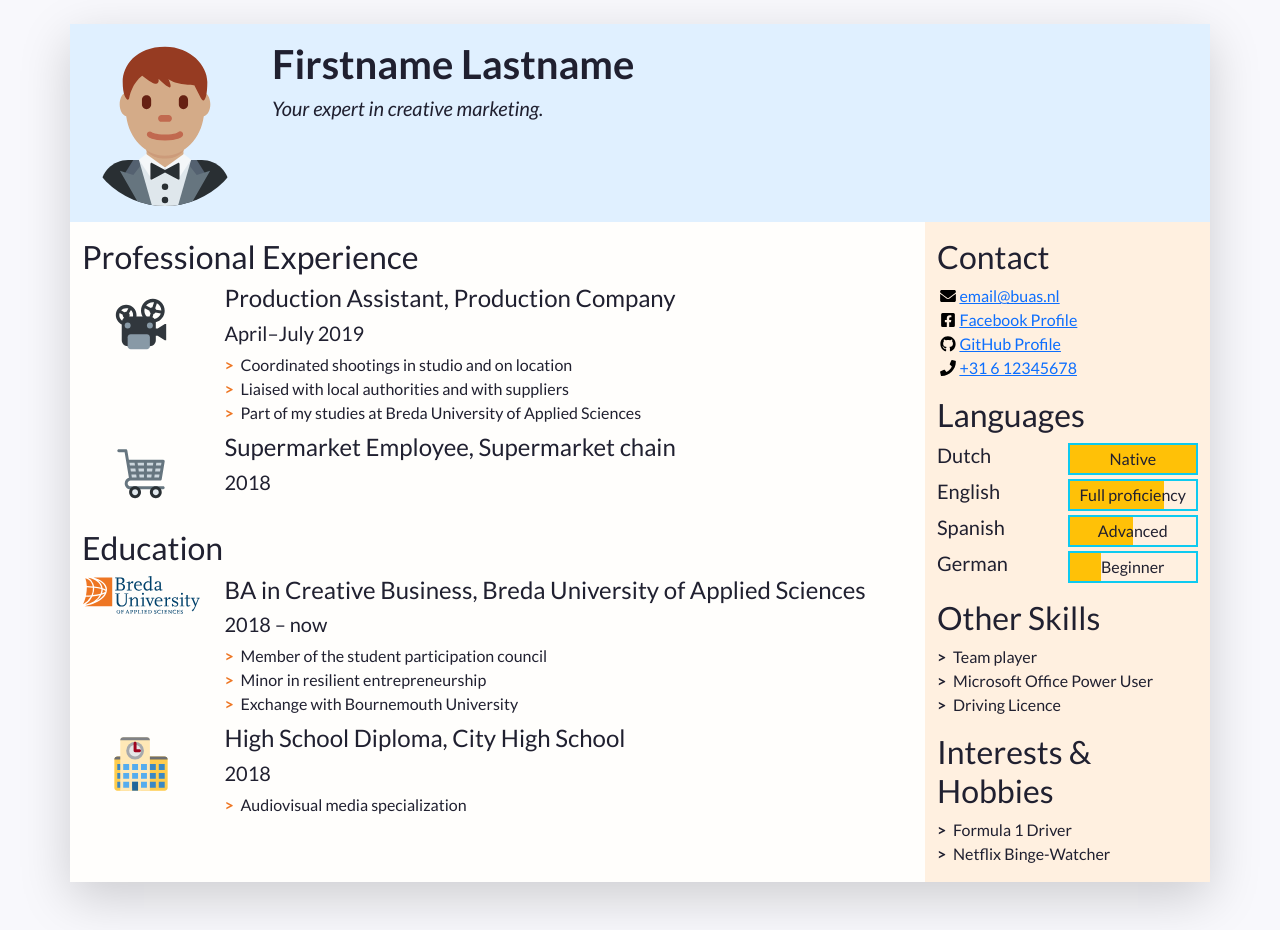
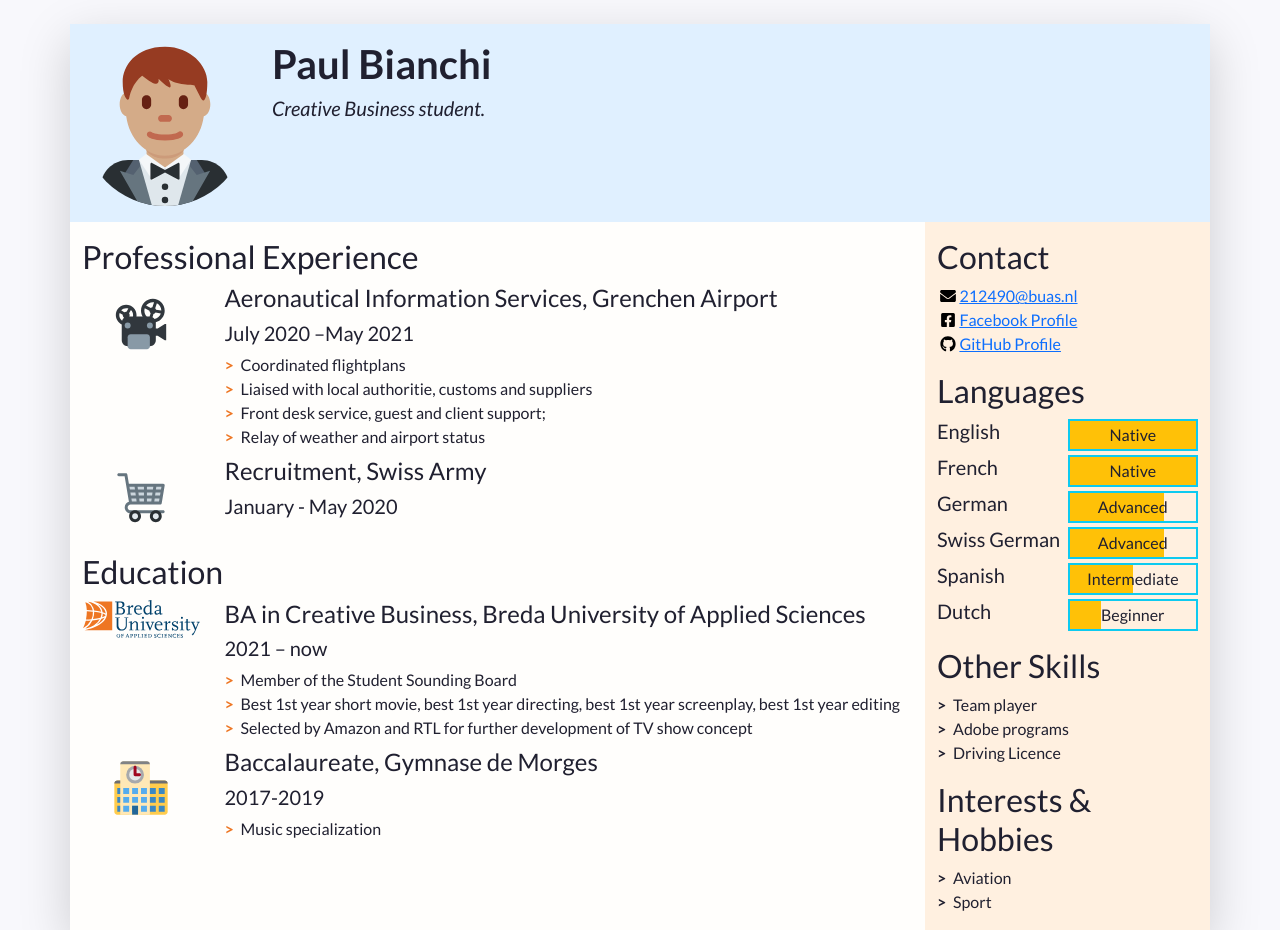
Before and after one commit to Paul-Bianchi/paul-bianchi-cv, a plain HTML site: page index.html in a window 1280 px wide. Shown: the top 930 px of the page. Drawn offline with nearby package versions, Linux system fonts and the light colour scheme.

Commit message:
Content 1

```diff
--- a/index.html
+++ b/index.html
@@ -19,7 +19,7 @@
     <link rel="stylesheet" href="css/alternative.css">
      -->
 
-    <title>Firstname Lastname's Resumé</title>
+    <title>Paul Bianchi's Resumé</title>
   </head>
   <!-- End of the head -->
 
@@ -54,8 +54,8 @@
           A container to wrap around your name and tagline. Full-width at small size, then columns of increasing size.
         -->
         <div class="col-12 col-sm-8 col-md-9 col-lg-10 my-3 header-content">
-          <h1 class="fw-bolder">Firstname Lastname</h1>
-          <h5 class="fst-italic tagline">Your expert in creative marketing.</h5>
+          <h1 class="fw-bolder">Paul Bianchi</h1>
+          <h5 class="fst-italic tagline">Creative Business student.</h5>
         </div>
       </header>
 
@@ -89,13 +89,14 @@
                   <img class="biography-logo mw-100 d-block mx-auto" src="images/employers/projector.svg" alt="Company logo" width="80">
                 </div>
                 <div class="biography-contents col-9 col-sm-10 col-md-9 col-lg-10">
-                  <h4>Production Assistant, Production Company</h4>
-                  <h5>April&ndash;July 2019</h5>
+                  <h4>Aeronautical Information Services, Grenchen Airport</h4>
+                  <h5>July 2020 –May 2021</h5>
                   <!-- Use the list below to talk about your achievements -->
                   <ul class="biography-details list-unstyled">
-                    <li>Coordinated shootings in studio and on location</li>
-                    <li>Liaised with local authorities and with suppliers</li>
-                    <li>Part of my studies at Breda University of Applied Sciences</li>
+                    <li>Coordinated flightplans</li>
+                    <li>Liaised with local authoritie, customs and suppliers</li>
+					<li>Front desk service, guest and client support;</li>
+                    <li>Relay of weather and airport status</li>
                   </ul>
                 </div>
               </li>
@@ -107,8 +108,8 @@
                   <img class="biography-logo mw-100 d-block mx-auto" src="images/employers/trolley.svg" alt="Company logo" width="80">
                 </div>
                 <div class="biography-contents col-9 col-sm-10 col-md-9 col-lg-10">
-                  <h4>Supermarket Employee, Supermarket chain</h4>
-                  <h5>2018</h5>
+                  <h4>Recruitment, Swiss Army</h4>
+                  <h5>January  - May 2020&nbsp;</h5>
                   <!-- This entry doesn't have a list of achievements, but you can copy-paste the one from above -->
                 </div>
               </li>
@@ -129,12 +130,12 @@
                 </div>
                 <div class="biography-contents col-9 col-sm-10 col-md-9 col-lg-10">
                   <h4>BA in Creative Business, Breda University of Applied Sciences</h4>
-                  <h5>2018&nbsp;&ndash;&nbsp;now</h5>
+                  <h5>2021 –&nbsp;now</h5>
                   <!-- Use the list below to talk about minors, exchanges, extra-curricular activities. -->
                   <ul class="biography-details list-unstyled">
-                    <li>Member of the student participation council</li>
-                    <li>Minor in resilient entrepreneurship</li>
-                    <li>Exchange with Bournemouth University</li>
+                    <li>Member of the Student Sounding Board</li>
+                    <li>Best 1st year short movie, best 1st year directing, best 1st year screenplay, best 1st year editing</li>
+                    <li>Selected by Amazon and RTL for further development of TV show concept</li>
                   </ul>
                 </div>
               </li>
@@ -145,10 +146,10 @@
                   <img class="biography-logo mw-100 d-block mx-auto" src="images/schools/school.svg" alt="School logo" width="80">
                 </div>
                 <div class="biography-contents col-9 col-sm-10 col-md-9 col-lg-10">
-                  <h4>High School Diploma, City High School</h4>
-                  <h5>2018</h5>
+                  <h4>Baccalaureate, Gymnase de Morges</h4>
+                  <h5>2017-2019</h5>
                   <ul class="biography-details list-unstyled">
-                    <li>Audiovisual media specialization</li>
+                    <li>Music specialization</li>
                   </ul>
                 </div>
               </li>
@@ -177,27 +178,21 @@
             -->
             <ul class="contact-list list-unstyled">
               <li class="contact-item">
-                <a class="d-flex align-items-center" href="mailto:email@buas.nl" target="_blank">
+                <a class="d-flex align-items-center" href="212490@buas.nl" target="_blank">
                   <img class="contact-icon" src="images/icons/envelope.svg" alt="Email">
-                  email@buas.nl
+                  212490@buas.nl
                 </a>
               </li>
               <li class="contact-item">
-                <a class="d-flex align-items-center" href="https://facebook.com/" target="_blank">
+                <a class="d-flex align-items-center" href="https://www.facebook.com/profile.php?id=100012324075772" target="_blank">
                   <img class="contact-icon" src="images/icons/facebook.svg" alt="Facebook">
                   Facebook Profile
                 </a>
               </li>
               <li class="contact-item">
-                <a class="d-flex align-items-center" href="https://github.com/" target="_blank">
+                <a class="d-flex align-items-center" href="https://github.com/Paul-Bianchi" target="_blank">
                   <img class="contact-icon" src="images/icons/github.svg" alt="LinkedIn">
                   GitHub Profile
-                </a>
-              </li>
-              <li class="contact-item">
-                <a class="d-flex align-items-center" href="tel:+31612345678" target="_blank">
-                  <img class="contact-icon" src="images/icons/phone.svg" alt="Mobile Phone">
-                  +31 6 12345678
                 </a>
               </li>
             </ul>
@@ -210,7 +205,7 @@
             <!-- Each item in the list is a language. Modify, add or remove depending on what you speak -->
             <ul class="language-list list-unstyled">
               <li class="language-item d-flex mb-1">
-                <h5 class="language-name w-50">Dutch</h5>
+                <h5 class="language-name w-50">English</h5>
                 <div class="language-level w-50 border border-info border-2 position-relative">
                   <!-- The div below is a progress bar. Choose between w-25, w-50, w-75 and w-100 to show your level of fluency -->
                   <div class="language-progress position-absolute bg-warning h-100 w-100"></div>
@@ -218,11 +213,27 @@
                 </div>
               </li>
               <li class="language-item d-flex mb-1">
-                <h5 class="language-name w-50">English</h5>
+                <h5 class="language-name w-50">French</h5>
+                <div class="language-level w-50 border border-info border-2 position-relative">
+                  <!-- The div below is a progress bar. Choose between w-25, w-50, w-75 and w-100 to show your level of fluency -->
+                  <div class="language-progress position-absolute bg-warning h-100 w-100"></div>
+                  <h6 class="position-absolute w-100 text-center top-0 py-1">Native</h6>
+                </div>
+              </li>
+              <li class="language-item d-flex mb-1">
+                <h5 class="language-name w-50">German</h5>
                 <div class="language-level w-50 border border-info border-2 position-relative">
                   <!-- The div below is a progress bar. Choose between w-25, w-50, w-75 and w-100 to show your level of fluency -->
                   <div class="language-progress position-absolute bg-warning h-100 w-75"></div>
-                  <h6 class="position-absolute w-100 text-center top-0 py-1">Full proficiency</h6>
+                  <h6 class="position-absolute w-100 text-center top-0 py-1">Advanced</h6>
+                </div>
+              </li>
+              <li class="language-item d-flex mb-1">
+                <h5 class="language-name w-50">Swiss German</h5>
+                <div class="language-level w-50 border border-info border-2 position-relative">
+                  <!-- The div below is a progress bar. Choose between w-25, w-50, w-75 and w-100 to show your level of fluency -->
+                  <div class="language-progress position-absolute bg-warning h-100 w-75"></div>
+                  <h6 class="position-absolute w-100 text-center top-0 py-1">Advanced</h6>
                 </div>
               </li>
 			  <li class="language-item d-flex mb-1">
@@ -230,11 +241,11 @@
 				<div class="language-level w-50 border border-info border-2 position-relative">
 				  <!-- The div below is a progress bar. Choose between w-25, w-50, w-75 and w-100 to show your level of fluency -->
 				  <div class="language-progress position-absolute bg-warning h-100 w-50"></div>
-                  <h6 class="position-absolute w-100 text-center top-0 py-1">Advanced</h6>
+				  <h6 class="position-absolute w-100 text-center top-0 py-1">Intermediate</h6>
 				</div>
 			  </li>
 			  <li class="language-item d-flex mb-1">
-                <h5 class="language-name w-50">German</h5>
+				<h5 class="language-name w-50">Dutch</h5>
 				<div class="language-level w-50 border border-info border-2 position-relative">
 				  <!-- The div below is a progress bar. Choose between w-25, w-50, w-75 and w-100 to show your level of fluency -->
 				  <div class="language-progress position-absolute bg-warning h-100 w-25"></div>
@@ -250,7 +261,7 @@
             <h2>Other Skills</h2>
             <ul class="skill-list list-unstyled">
               <li class="skill-item">Team player</li>
-              <li class="skill-item">Microsoft Office Power User</li>
+              <li class="skill-item">Adobe programs</li>
               <li class="skill-item">Driving Licence</li>
             </ul>
           </section>
@@ -260,8 +271,8 @@
           <section class="my-3 aside-section">
             <h2>Interests &amp; Hobbies</h2>
             <ul class="skill-list list-unstyled">
-              <li class="skill-item">Formula 1 Driver</li>
-              <li class="skill-item">Netflix Binge-Watcher</li>
+              <li class="skill-item">Aviation</li>
+              <li class="skill-item">Sport</li>
             </ul>
           </section>
 
```
Lines whose indentation alone changed are shown as unchanged.
